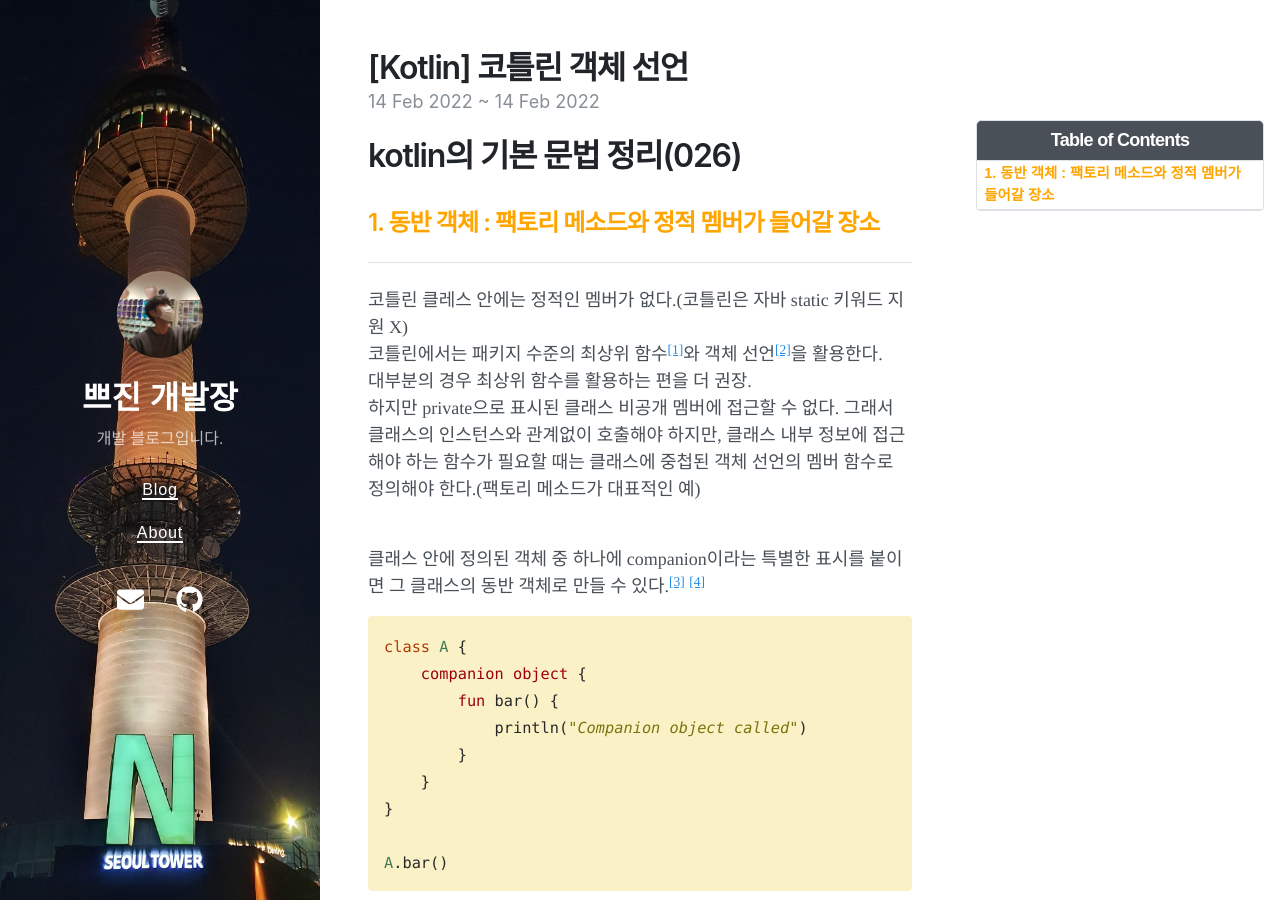
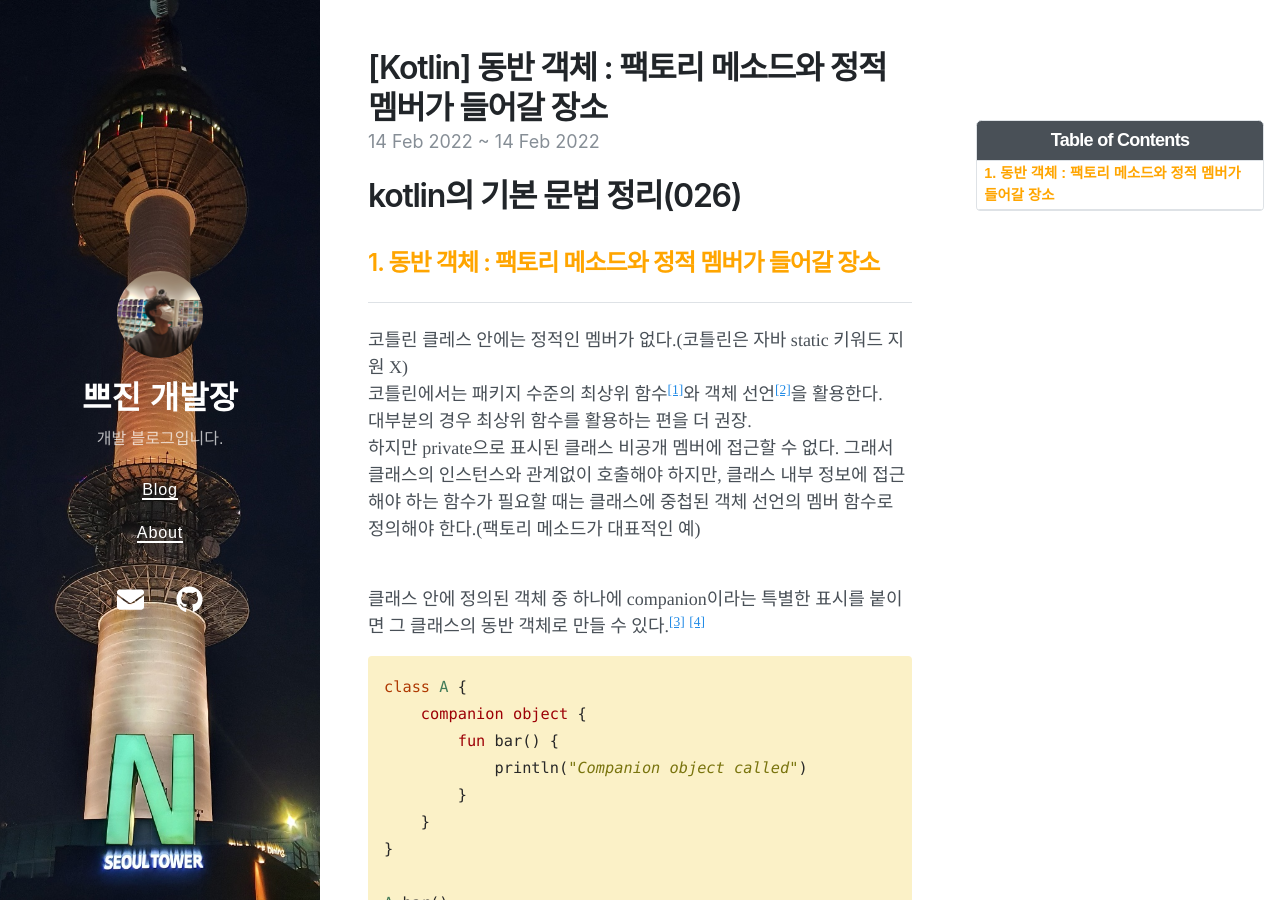
Before and after one commit to seokjinlee1994/seokjinlee1994.github.io, a Jekyll site: the page built from _posts/22-02-14-kotlin-basic-grammar(026).md, in a window 1280 px wide and 900 px high. Built offline with Jekyll 4.4.1, drawn with Linux system fonts in a browser that asks for light colours; nearby versions of some CDN libraries.

Commit message:
2022-02-14 posting

```diff
--- a/_posts/22-02-14-kotlin-basic-grammar(026).md
+++ b/_posts/22-02-14-kotlin-basic-grammar(026).md
@@ -1,6 +1,6 @@
 ---
 layout: post
-title: "[Kotlin] 코틀린 객체 선언"
+title: "[Kotlin] 동반 객체 : 팩토리 메소드와 정적 멤버가 들어갈 장소"
 date: 2022-02-14 +0800
 last_modified_at: 2022-02-14 +0800
 tags: [kotlin basic]
```
